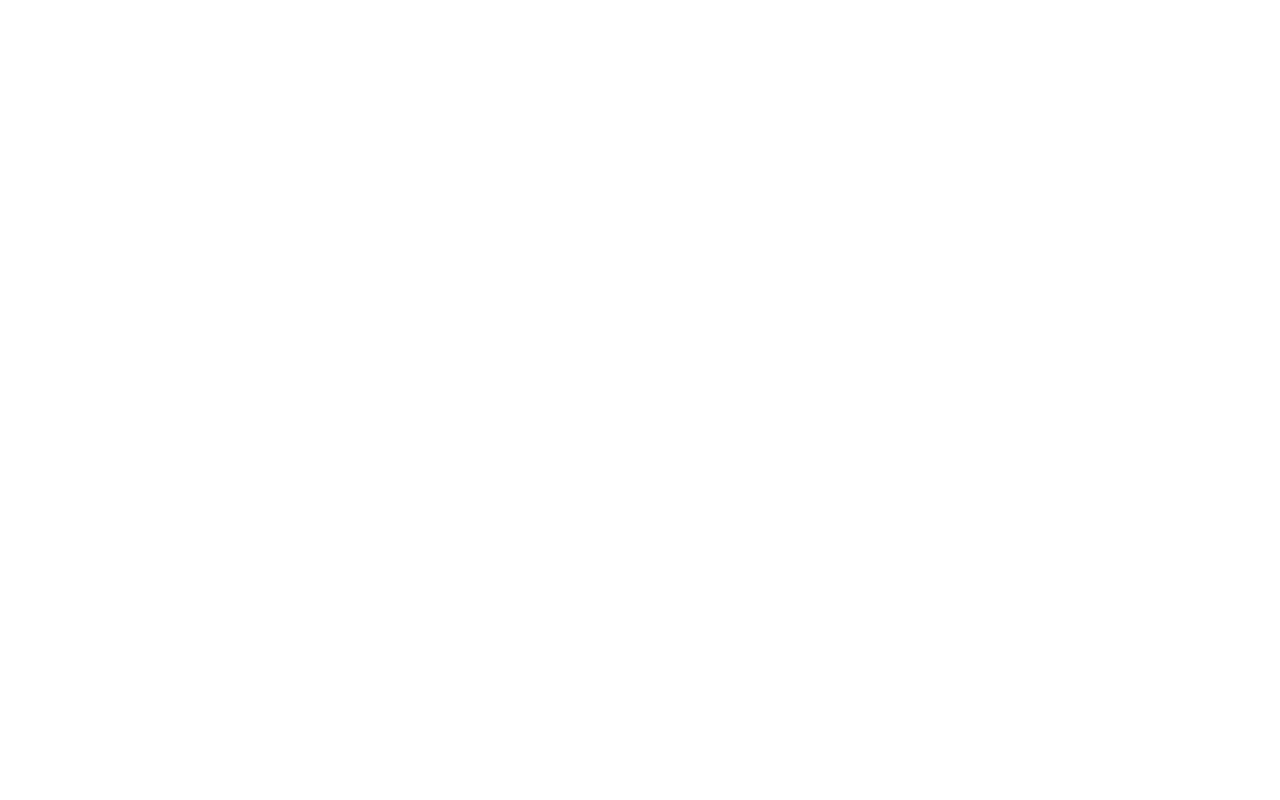
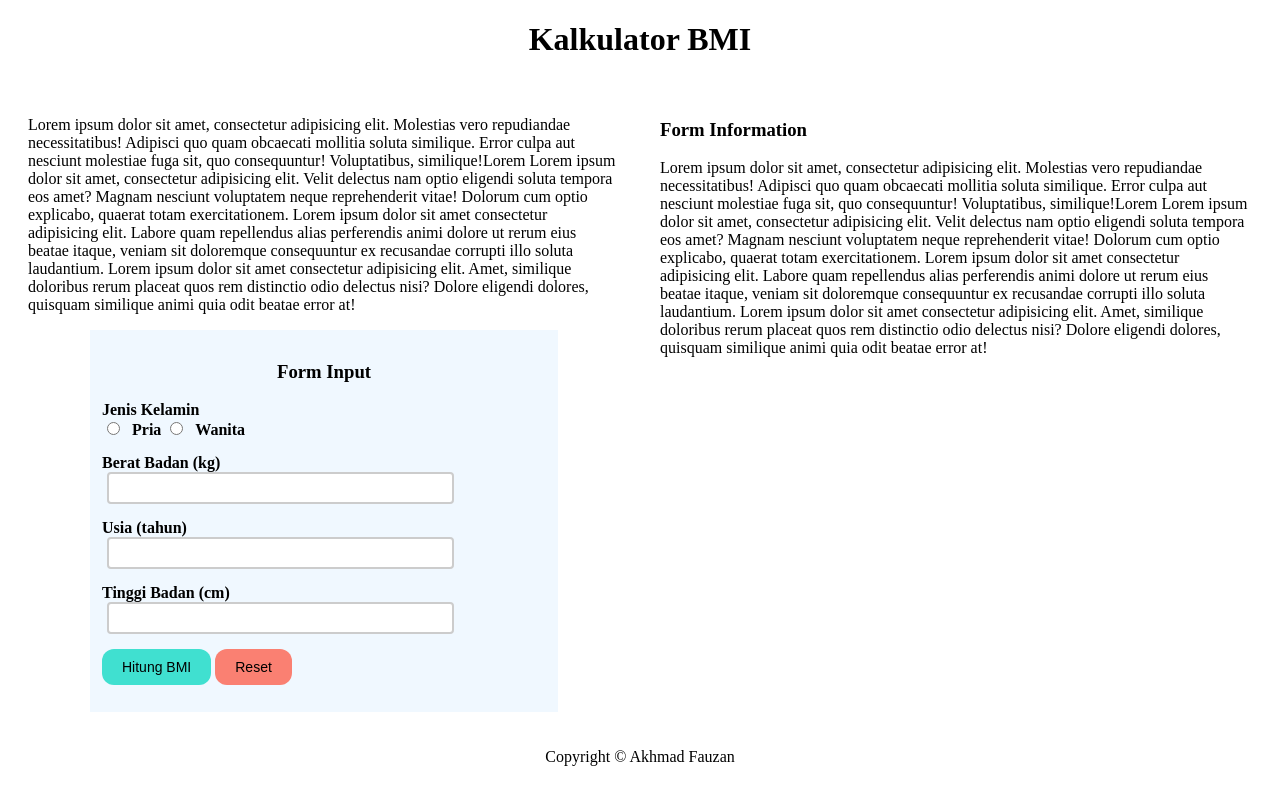
Before and after one commit to revou-fundamental-course/5-aug-24-Tzannns, a plain HTML site: page index.html in a window 1280 px wide. Drawn offline with Linux system fonts and the light colour scheme.

Commit message:
update index and add styles

```diff
--- a/css/style.css
+++ b/css/style.css
@@ -0,0 +1,63 @@
+main {
+  display: flex;
+}
+header {
+  text-align: center;
+}
+form {
+  padding: 12px;
+  background-color: aliceblue;
+}
+aside {
+  border: 1px;
+  margin: 20px;
+}
+
+footer {
+  text-align: center;
+}
+
+input[type="number"] {
+  width: 75%;
+  padding: 5px;
+  font-size: 16px;
+  border: 2px solid #ccc;
+  border-radius: 4px;
+}
+.text-center {
+  text-align: center;
+}
+.form-input {
+  max-width: 75%;
+  margin: auto;
+}
+
+.form-input div {
+  margin-bottom: 15px;
+}
+
+.form-input label {
+  font-weight: bold;
+}
+
+.form-input input[type="number"],
+.form-input input[type="radio"] + label {
+  margin-left: 5px;
+}
+
+.form-buttons button {
+  padding: 10px 20px;
+  font-size: 14px;
+  cursor: pointer;
+  border: 0;
+  color: #000;
+  border-radius: 12px;
+}
+
+.reset {
+  background-color: salmon;
+}
+
+.submit {
+  background-color: turquoise;
+}
--- a/index.html
+++ b/index.html
@@ -6,5 +6,102 @@
     <title>Kalkulator BMI</title>
     <link rel="stylesheet" href="/css/style.css" />
   </head>
-  <body></body>
+  <body>
+    <!-- header start -->
+    <header>
+      <h1>Kalkulator BMI</h1>
+    </header>
+    <!-- header end -->
+    <!-- Content start -->
+    <main>
+      <aside>
+        <article>
+          <p>
+            Lorem ipsum dolor sit amet, consectetur adipisicing elit. Molestias
+            vero repudiandae necessitatibus! Adipisci quo quam obcaecati
+            mollitia soluta similique. Error culpa aut nesciunt molestiae fuga
+            sit, quo consequuntur! Voluptatibus, similique!Lorem Lorem ipsum
+            dolor sit amet, consectetur adipisicing elit. Velit delectus nam
+            optio eligendi soluta tempora eos amet? Magnam nesciunt voluptatem
+            neque reprehenderit vitae! Dolorum cum optio explicabo, quaerat
+            totam exercitationem. Lorem ipsum dolor sit amet consectetur
+            adipisicing elit. Labore quam repellendus alias perferendis animi
+            dolore ut rerum eius beatae itaque, veniam sit doloremque
+            consequuntur ex recusandae corrupti illo soluta laudantium. Lorem
+            ipsum dolor sit amet consectetur adipisicing elit. Amet, similique
+            doloribus rerum placeat quos rem distinctio odio delectus nisi?
+            Dolore eligendi dolores, quisquam similique animi quia odit beatae
+            error at!
+          </p>
+        </article>
+
+        <form action="" class="form-input">
+          <h3 class="text-center">Form Input</h3>
+          <div class="input-jk">
+            <label for="jenisKelamin">Jenis Kelamin</label><br />
+            <input type="radio" name="jenisKelamin" id="pria" value="pria" />
+            <label for="pria">Pria</label>
+            <input
+              type="radio"
+              name="jenisKelamin"
+              id="wanita"
+              value="wanita"
+            />
+            <label for="wanita">Wanita</label>
+          </div>
+
+          <div class="input-bb">
+            <label for="beratBadan">Berat Badan (kg)</label><br />
+            <input type="number" name="beratBadan" />
+          </div>
+
+          <div class="input-usia">
+            <label for="usia">Usia (tahun)</label><br />
+            <input type="number" name="usia" />
+          </div>
+
+          <div class="input-tb">
+            <label for="tinggiBadan">Tinggi Badan (cm)</label><br />
+            <input type="number" name="tinggiBadan" />
+          </div>
+
+          <div class="form-buttons">
+            <button type="button" class="submit">Hitung BMI</button>
+            <button type="reset" class="reset">Reset</button>
+          </div>
+        </form>
+
+        <article></article>
+      </aside>
+      <!-- split content -->
+      <aside>
+        <section>
+          <h3>Form Information</h3>
+          <p>
+            Lorem ipsum dolor sit amet, consectetur adipisicing elit. Molestias
+            vero repudiandae necessitatibus! Adipisci quo quam obcaecati
+            mollitia soluta similique. Error culpa aut nesciunt molestiae fuga
+            sit, quo consequuntur! Voluptatibus, similique!Lorem Lorem ipsum
+            dolor sit amet, consectetur adipisicing elit. Velit delectus nam
+            optio eligendi soluta tempora eos amet? Magnam nesciunt voluptatem
+            neque reprehenderit vitae! Dolorum cum optio explicabo, quaerat
+            totam exercitationem. Lorem ipsum dolor sit amet consectetur
+            adipisicing elit. Labore quam repellendus alias perferendis animi
+            dolore ut rerum eius beatae itaque, veniam sit doloremque
+            consequuntur ex recusandae corrupti illo soluta laudantium. Lorem
+            ipsum dolor sit amet consectetur adipisicing elit. Amet, similique
+            doloribus rerum placeat quos rem distinctio odio delectus nisi?
+            Dolore eligendi dolores, quisquam similique animi quia odit beatae
+            error at!
+          </p>
+        </section>
+      </aside>
+    </main>
+    <!-- content end -->
+    <!-- footer start -->
+    <footer>
+      <p>Copyright &copy; Akhmad Fauzan</p>
+    </footer>
+    <!-- footer end -->
+  </body>
 </html>
```
